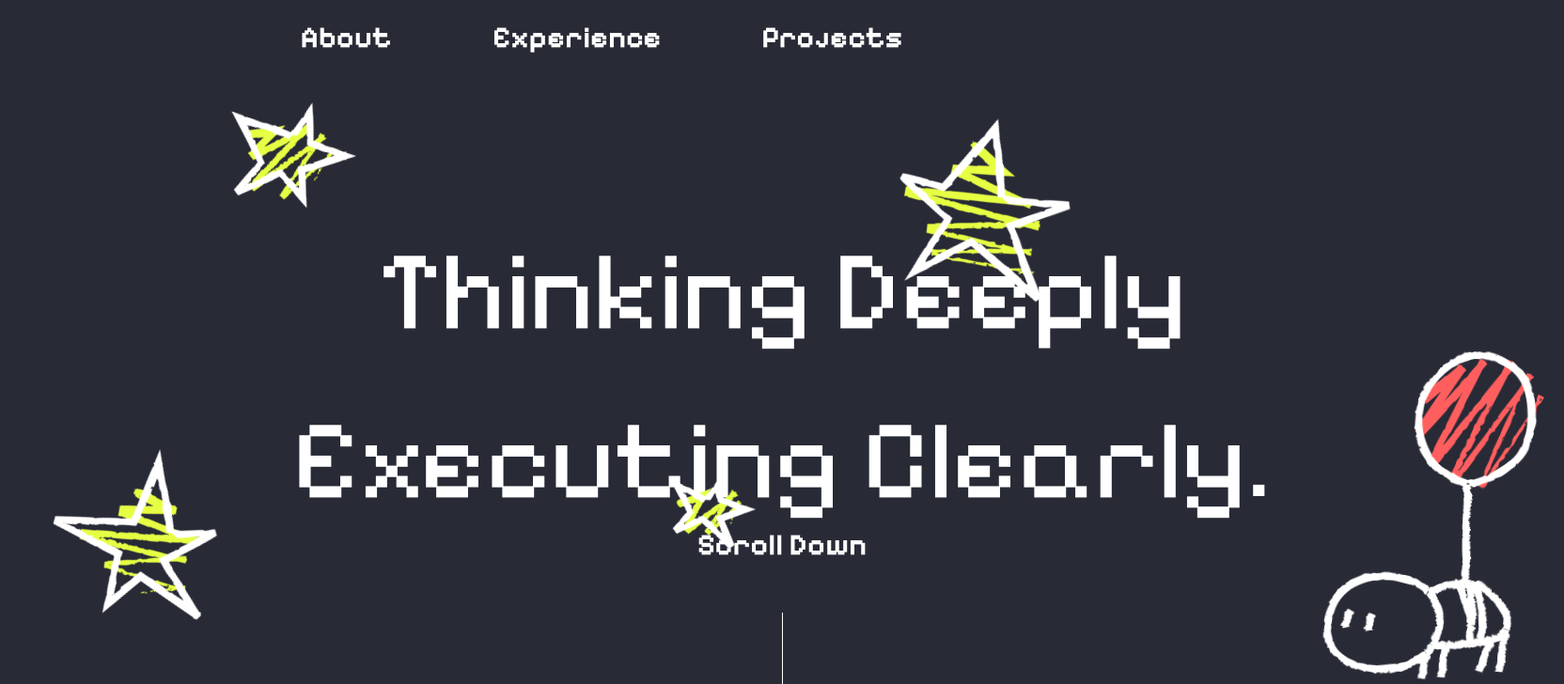
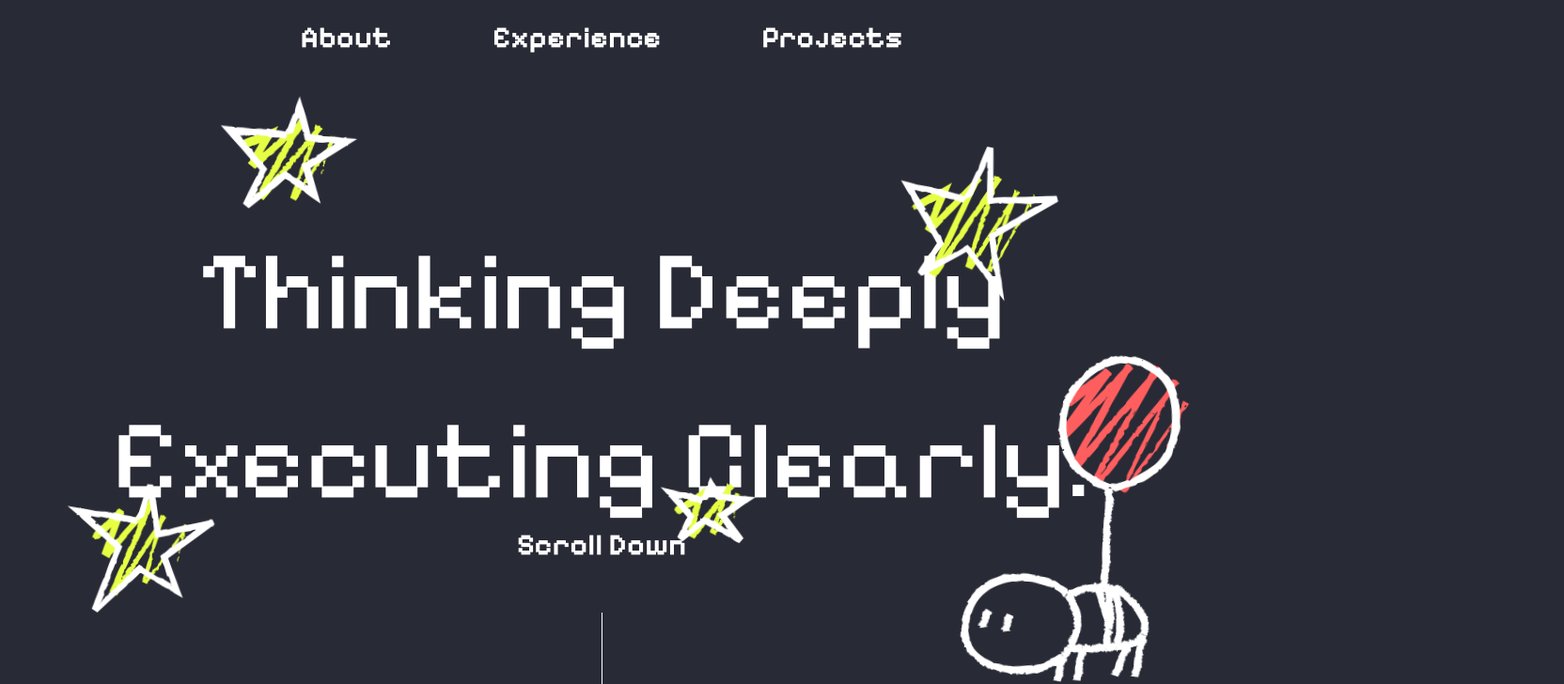
Before and after one commit to s587427/profile, a React (Vite) app: page / in a window 1280 px wide. Shown: the top 728 px of the page at 94% size, 1664 px wide, since content can reach past the window. Built offline with nearby package versions, Linux system fonts and the light colour scheme.

Commit message:
style:update star animate, remove hero section width

```diff
--- a/package.json
+++ b/package.json
@@ -11,6 +11,7 @@
   },
   "dependencies": {
     "@gsap/react": "^2.1.2",
+    "@lottiefiles/dotlottie-react": "^0.18.3",
     "@tailwindcss/vite": "^4.2.1",
     "clsx": "^2.1.1",
     "gsap": "^3.14.2",
--- a/src/App.tsx
+++ b/src/App.tsx
@@ -1,4 +1,6 @@
+import starAnimation from "@/assets/a.lottie"
 import { useGSAP } from "@gsap/react"
+import { DotLottieReact } from "@lottiefiles/dotlottie-react"
 import gsap from "gsap"
 import { DrawSVGPlugin } from "gsap/DrawSVGPlugin"
 import { ScrollTrigger } from "gsap/ScrollTrigger"
@@ -6,18 +8,14 @@ import { TextPlugin } from "gsap/TextPlugin"
 import { useRef } from "react"
 import { AboutSection } from "./AboutSection"
 import "./App.css"
-import StarSvg1 from "./assets/star-1.svg?react"
-import StarSvg2 from "./assets/star-2.svg?react"
-import StarSvg3 from "./assets/star-3.svg?react"
-import StarSvg4 from "./assets/star-4.svg?react"
 import { Header } from "./components/Header"
+import { StarBackground } from "./components/StarBackground"
 import { ExperienceSection } from "./ExperienceSection"
 import { HeroSection } from "./HeroSection"
 import { ProjectSection } from "./ProjectSection"
 
 gsap.registerPlugin(useGSAP, TextPlugin, DrawSVGPlugin, ScrollTrigger)
 
-// todo star scale rotate infinite
 // todo hero vertical scroll -> about -> pin -> horizion scroll -> exp -> horizion scroll -> project
 
 function App() {
@@ -37,12 +35,11 @@ function App() {
       const t1 = gsap.timeline()
 
       t1.to(".paragraph-1", {
-        duration: 0.3,
         text: "Thinking Deeply",
         ease: "none",
       })
         .to(".paragraph-2", {
-          duration: 0.4,
+          duration: 0.8,
           text: "Executing Clearly.",
           ease: "none",
         })
@@ -101,22 +98,21 @@ function App() {
           },
           "<"
         )
-        .to(
-          ".star",
-          {
-            scale: 1.3, // 輕柔呼吸
-            rotation: "+=360", // 一圈優雅旋轉
-            duration: 2,
-            repeat: -1,
-            yoyo: true,
-            ease: "sine.inOut", // 自然波浪
-            stagger: {
-              each: 0.1, // 順序錯開
-              from: "edges", // 從邊緣開始
-            },
-          },
-          "<"
-        )
+        // .to(
+        //   ".star",
+        //   {
+        //     scale: () => gsap.utils.random(0.8, 1.5),
+        //     rotation: () => gsap.utils.random(-45, 45),
+        //     duration: 1,
+        //     repeat: -1,
+        //     repeatRefresh: true, // 每次重複都重新計算函式
+        //     ease: "none",
+        //     stagger: {
+        //       each: 1,
+        //     },
+        //   },
+        //   "<"
+        // )
         .from(
           ".text-scroll-down",
           {
@@ -151,42 +147,24 @@ function App() {
     { scope: appRef }
   )
 
-  // star track hook
-  useGSAP(
-    () => {
-      gsap.to(".stars", {
-        y: "100vh",
-        scrollTrigger: {
-          trigger: document.body,
-          scrub: 1.5,
-          start: "top top",
-          end: "bottom bottom",
-          // onUpdate(self) {},
-        },
-      })
-    },
-    { scope: appRef }
-  )
-
   return (
     <div id="app" ref={appRef}>
       <Header className="header fixed z-10 h-(--header-height) w-full" />
+
+      {/* <div className="h-[79.4px] w-60">
+        <DotLottieReact src={starAnimation} loop autoplay />
+      </div> */}
       <main>
         <div className="container mx-auto flex flex-col">
-          <HeroSection className="h-screen" />
-          <div className="z-10 flex h-screen overflow-x-auto">
+          <HeroSection className="h-screen w-full" />
+          <div className="z-10 flex h-screen overflow-hidden">
             <AboutSection />
             <ExperienceSection />
             <ProjectSection />
           </div>
         </div>
       </main>
-      <div className="stars absolute top-0 h-full w-full">
-        <StarSvg1 className="star bg-item absolute top-[63.05%] left-[5%] h-39.75 w-43.5" />
-        <StarSvg2 className="star bg-item absolute top-[13%] left-[18.5%] h-29.5 w-34.75" />
-        <StarSvg3 className="star bg-item absolute top-[63.45%] left-[55%] h-17.5 w-24.25" />
-        <StarSvg4 className="star bg-item absolute top-[18.4%] right-[11%] h-45.75 w-48" />
-      </div>
+      <StarBackground />
     </div>
   )
 }
--- a/src/HeroSection.tsx
+++ b/src/HeroSection.tsx
@@ -10,7 +10,7 @@ export function HeroSection({ className }: HeroSectionProps) {
   const mcSvgRef = useRef<SVGSVGElement>(null)
 
   return (
-    <section className={clsx("relative w-416 shrink-0", className)}>
+    <section className={clsx("relative shrink-0", className)}>
       <div className="absolute top-1/2 left-1/2 w-full max-w-295.75 -translate-1/2 text-center">
         <p className="paragraph-1 text-[120px] tracking-[5%]"></p>
         <p className="paragraph-2 text-[120px] tracking-[5%]"></p>
--- a/src/components/Container/index.tsx
+++ /dev/null
@@ -1,3 +0,0 @@
-export default function Container({ children }: { children: React.ReactNode }) {
-  return <section className="w-360">{children}</section>
-}
--- /dev/null
+++ b/src/components/StarBackground/index.css
@@ -0,0 +1,38 @@
+.stars .star:nth-child(1) {
+  animation-delay: -0.18s;
+}
+
+.stars .star:nth-child(2) {
+  animation-delay: -0.36s;
+}
+.stars .star:nth-child(3) {
+  animation-delay: -0.54s;
+}
+
+.star {
+  animation: sway 3s ease-in-out infinite;
+  animation-delay: var(--delay, 0s);
+}
+
+@keyframes sway {
+  0%,
+  19% {
+    transform: scale(1.05) rotate(3deg);
+  }
+  20%,
+  39% {
+    transform: scale(1) rotate(-4deg);
+  }
+  40%,
+  59% {
+    transform: scale(1.2) rotate(7deg);
+  }
+  60%,
+  79% {
+    transform: scale(1.1) rotate(-5deg);
+  }
+  80%,
+  99% {
+    transform: scale(0.9) rotate(-1deg);
+  }
+}
--- /dev/null
+++ b/src/components/StarBackground/index.tsx
@@ -0,0 +1,41 @@
+import StarSvg1 from "@/assets/star-1.svg?react"
+import StarSvg2 from "@/assets/star-2.svg?react"
+import StarSvg3 from "@/assets/star-3.svg?react"
+import StarSvg4 from "@/assets/star-4.svg?react"
+import { useGSAP } from "@gsap/react"
+import gsap from "gsap"
+import { useRef } from "react"
+import "./index.css"
+
+export function StarBackground() {
+  const starsRef = useRef<HTMLDivElement | null>(null)
+
+  // star track hook
+  useGSAP(() => {
+    gsap.to(starsRef.current, {
+      y: "100vh",
+      scrollTrigger: {
+        trigger: document.body,
+        scrub: 1.5,
+        start: "top top",
+        end: "bottom bottom",
+        // onUpdate(self) {},
+      },
+    })
+  })
+  return (
+    <div ref={starsRef} className="stars absolute top-0 h-full w-full">
+      <StarSvg1 className="star bg-item absolute top-[63.05%] left-[5%] h-39.75 w-43.5" />
+      <StarSvg2 className="star bg-item absolute top-[13%] left-[18.5%] h-29.5 w-34.75" />
+      <StarSvg3 className="star bg-item absolute top-[63.45%] left-[55%] h-17.5 w-24.25" />
+      <StarSvg4 className="star bg-item absolute top-[18.4%] right-[11%] h-45.75 w-48" />
+    </div>
+  )
+}
+
+// quickTo, // quickSet
+// <STAR
+//           key={index}
+//           className="star"
+//           style={{ "--delay": -${index * 0.18}s } as React.CSSProperties}
+//         />
--- /dev/null
+++ b/src/vite-env.d.ts
@@ -0,0 +1,7 @@
+/// <reference types="vite/client" />
+/// <reference types="vite-plugin-svgr/client" />
+
+declare module "*.lottie" {
+  const content: string
+  export default content
+}
--- a/vite.config.ts
+++ b/vite.config.ts
@@ -1,10 +1,16 @@
 import tailwindcss from "@tailwindcss/vite"
 import react from "@vitejs/plugin-react"
+import path from "path"
 import { defineConfig } from "vite"
 import svgr from "vite-plugin-svgr"
 
 // https://vite.dev/config/
 export default defineConfig({
+  resolve: {
+    alias: {
+      "@": path.resolve(__dirname, "src"),
+    },
+  },
   plugins: [
     react({
       babel: {
@@ -14,4 +20,5 @@ export default defineConfig({
     tailwindcss(),
     svgr(),
   ],
+  assetsInclude: ["**/*.lottie"],
 })
```
Also changed, not shown: tsconfig.app.json (+6 -1 lines), 2 other files (tests, documents, lock files or other folders).
